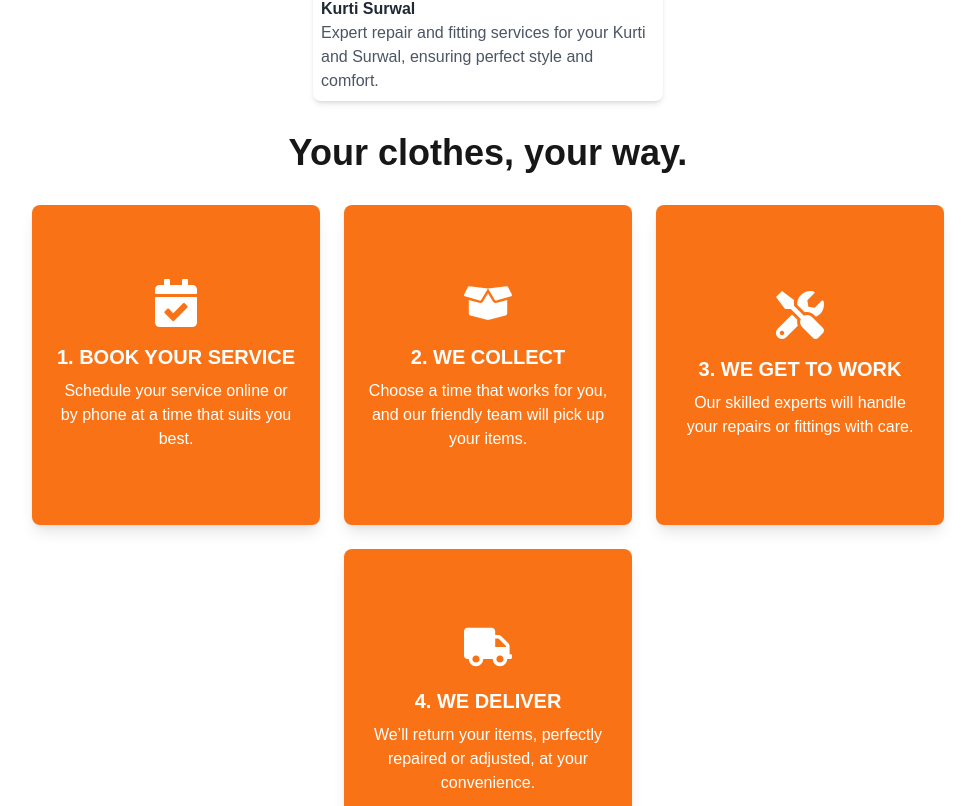
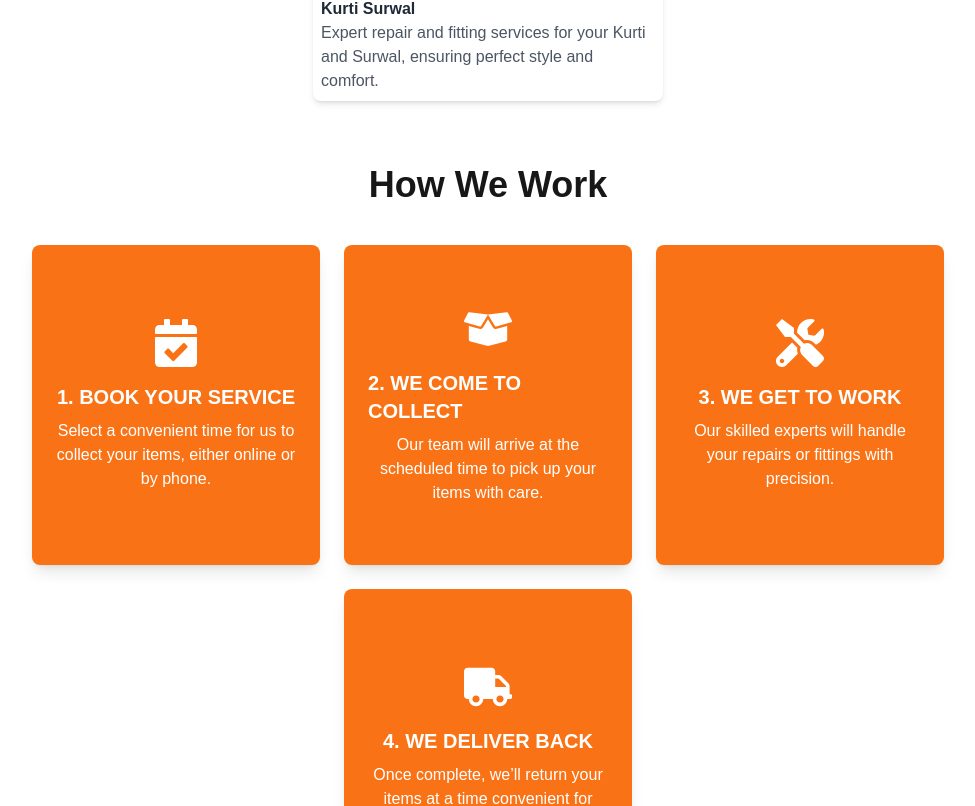
Before and after one commit to codewithsamir/samircollections, a Next.js app: page / in a window 1280 px wide. Shown: the part 995-1801 px from the top of the page, without its empty margins (152-1127 px from the left). Built offline with nearby package versions, Linux system fonts and the light colour scheme.

Commit message:
updated 2

```diff
--- a/src/app/page.tsx
+++ b/src/app/page.tsx
@@ -42,10 +42,11 @@ const Home: React.FC = () => {
 
         {/* Service Steps how we works  */}
 
-        <div className="container mx-auto p-8">
-      <h1 className="text-4xl font-bold text-center mb-6">Your clothes, your way.</h1>
-      <ServiceSteps />
-    </div>
+        <div className="container mx-auto pt-16 pb-16 px-8">
+  <h1 className="text-4xl font-bold text-center mb-10">How We Work</h1>
+  <ServiceSteps />
+</div>
+
 
       {/* Home Pickup Service */}
       <section className="my-10 bg-yellow-100 p-6 rounded-lg shadow-md text-center">
--- a/src/components/Landingpage/ServiceSteps.tsx
+++ b/src/components/Landingpage/ServiceSteps.tsx
@@ -12,25 +12,25 @@ const steps: ServiceStep[] = [
   {
     stepNumber: 1,
     title: 'BOOK YOUR SERVICE',
-    description: 'Schedule your service online or by phone at a time that suits you best.',
+    description: 'Select a convenient time for us to collect your items, either online or by phone.',
     Icon: FaCalendarCheck,
   },
   {
     stepNumber: 2,
-    title: 'WE COLLECT',
-    description: 'Choose a time that works for you, and our friendly team will pick up your items.',
+    title: 'WE COME TO COLLECT',
+    description: 'Our team will arrive at the scheduled time to pick up your items with care.',
     Icon: FaBoxOpen,
   },
   {
     stepNumber: 3,
     title: 'WE GET TO WORK',
-    description: 'Our skilled experts will handle your repairs or fittings with care.',
+    description: 'Our skilled experts will handle your repairs or fittings with precision.',
     Icon: FaTools,
   },
   {
     stepNumber: 4,
-    title: 'WE DELIVER',
-    description: 'We’ll return your items, perfectly repaired or adjusted, at your convenience.',
+    title: 'WE DELIVER BACK',
+    description: 'Once complete, we’ll return your items at a time convenient for you.',
     Icon: FaTruck,
   },
 ];
```
